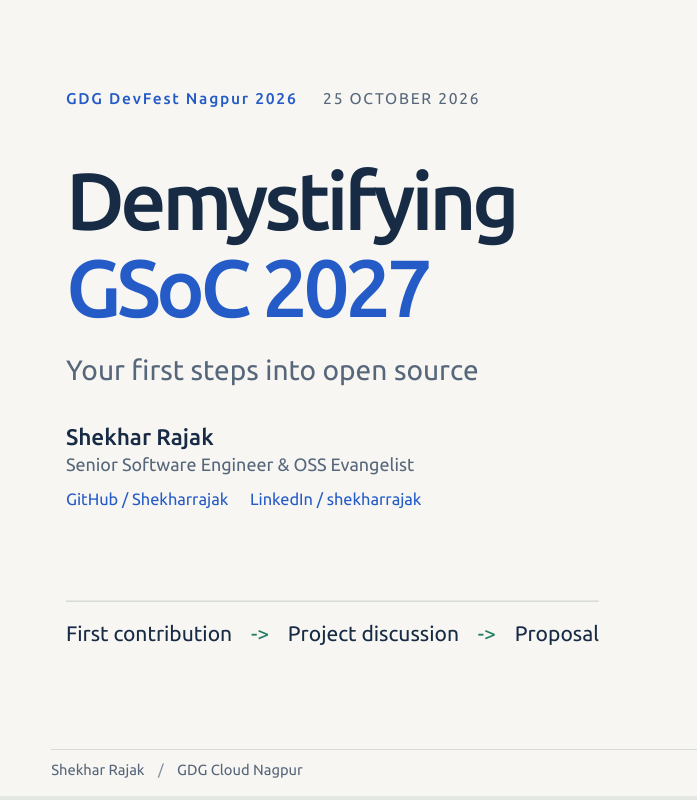
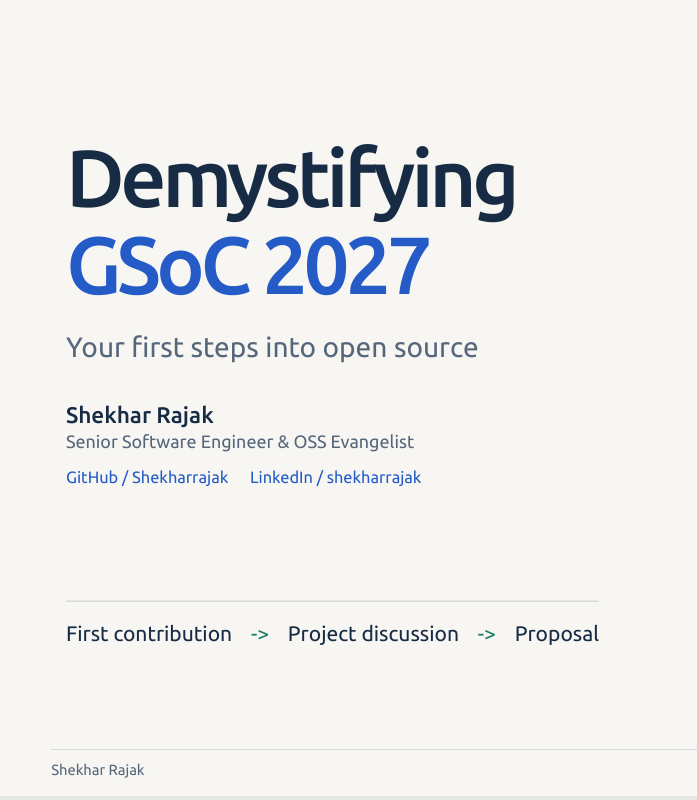
Before and after one commit to Shekharrajak/gdg-devfest-2026, a plain HTML site: page index.html in a window 1280 px wide. Shown: the full height of the page, 0-697 px from the left. Drawn offline with Linux system fonts and the light colour scheme.

Commit message:
Remove event branding from slides

```diff
--- a/index.html
+++ b/index.html
@@ -14,7 +14,6 @@
   <div class="reveal">
     <div class="slides">
       <section class="cover" data-title="Welcome" data-timing="180" aria-labelledby="cover-title">
-        <p class="eyebrow">GDG DevFest Nagpur 2026 <span>25 OCTOBER 2026</span></p>
         <h1 id="cover-title">Demystifying<br><span class="blue">GSoC 2027</span></h1>
         <p class="cover-subtitle">Your first steps into open source</p>
         <div class="speaker"><strong>Shekhar Rajak</strong><span>Senior Software Engineer &amp; OSS Evangelist</span></div>
@@ -165,7 +164,7 @@
         </aside>
       </section>
     </div>
-    <footer class="deck-footer"><span>Shekhar Rajak <span class="footer-separator">/</span> GDG Cloud Nagpur</span><span>Demystifying GSoC 2027</span></footer>
+    <footer class="deck-footer"><span>Shekhar Rajak</span><span>Demystifying GSoC 2027</span></footer>
   </div>
   <script src="vendor/qrcodejs/qrcode.min.js"></script>
   <script type="module" src="js/deck.js"></script>
```
